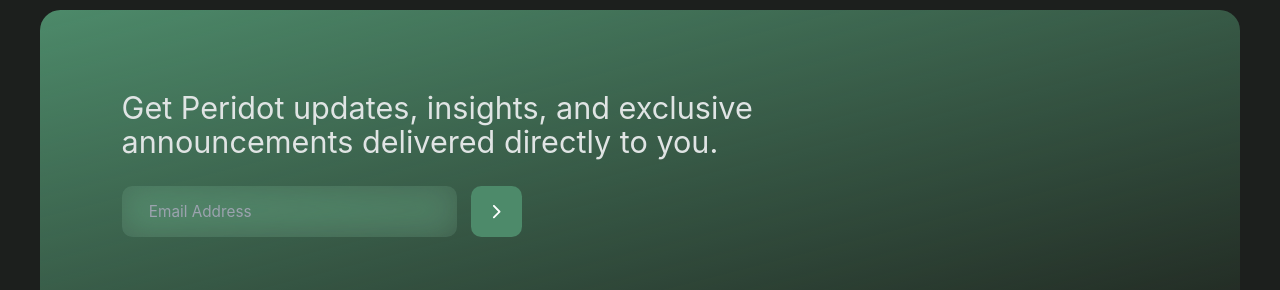
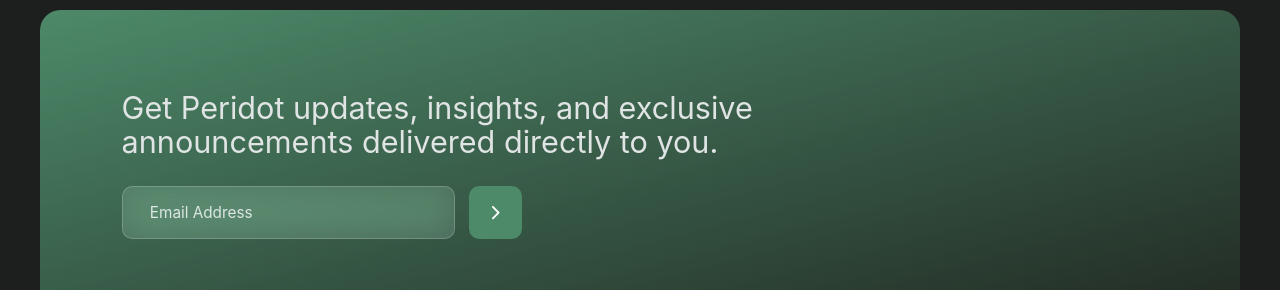
Before and after one commit to peridotvault/peridot-onchain, a React (Vite) app in the folder src/peridot_onchain_frontend/: page / in a window 1280 px wide. Shown: the part 6392-6682 px from the top of the page. Built offline with nearby package versions, Linux system fonts and the light colour scheme.

Commit message:
update GetUpdate, Navbar Hover and Image AI Section Personalized

```diff
--- a/src/peridot_onchain_frontend/src/components/organisms/GetUpdate.jsx
+++ b/src/peridot_onchain_frontend/src/components/organisms/GetUpdate.jsx
@@ -11,7 +11,7 @@
                     <div className="flex h-full flex-col justify-center max-w-[700px] py-24 max-md:py-12 max-lg:w-full max-lg:justify-start gap-8 max-md:gap-6">
                         <h2 className='text-4xl max-md:text-2xl'>Get Peridot updates, insights, and exclusive announcements delivered directly to you.</h2>
                         <div className="flex gap-4 w-full max-w-[400px] ">
-                            <input type="email" name="" id="" className='py-4 px-8 max-md:px-6 max-md:text-base rounded-xl w-full bg-white/5 backdrop-blur-lg border-white/10' placeholder='Email Address' required />
+                            <input type="email" name="" id="" className='py-4 px-8 max-md:px-6 max-md:text-base rounded-xl w-full bg-white/10 backdrop-blur-lg border border-white/20 placeholder:text-white/80 outline-none focus:scale-105 duration-300' placeholder='Email Address' required />
                             <button className='aspect-square bg-accent_secondary h-full rounded-xl text-white'>
                                 <FontAwesomeIcon icon={faChevronRight} />
                             </button>
--- a/src/peridot_onchain_frontend/src/layouts/Navbar.jsx
+++ b/src/peridot_onchain_frontend/src/layouts/Navbar.jsx
@@ -58,7 +58,7 @@
                     {/* Desktop actions */}
                     <nav className="gap-8 items-center flex text-lg">
                         {menuItems.map((item, index) => (
-                            <Link to={item.link} aria-label={item.label} target={item.target}>{item.label}</Link>
+                            <Link to={item.link} aria-label={item.label} className='hover:font-bold duration-300 hover:text-accent_primary' target={item.target}>{item.label}</Link>
                         ))}
                     </nav>
 
--- a/src/peridot_onchain_frontend/src/pages/ai/AiSectionPersonalized.jsx
+++ b/src/peridot_onchain_frontend/src/pages/ai/AiSectionPersonalized.jsx
@@ -20,7 +20,7 @@
 
                 <div className="w-full grid grid-cols-5 max-lg:grid-cols-2 gap-8">
                     <div className="col-span-3 max-lg:col-span-2 relative max-lg:aspect-video overflow-hidden rounded-2xl">
-                        <img src="./assets/views/ai/gaming.gif" alt="" className='w-full h-full absolute top-0 left-0 object-cover' draggable={false} />
+                        <img src="./assets/views/ai/gaming.webp" alt="" className='w-full h-full absolute top-0 left-0 object-cover' draggable={false} />
                         <h3 className='absolute bottom-0 left-0 p-12 max-md:p-8 text-3xl max-md:text-2xl'>Enjoy personalized suggestions across both traditional and blockchain-based games</h3>
                     </div>
                     {/* content feature  */}
```
Also changed, not shown: src/peridot_onchain_frontend/public/assets/views/ai/gaming.webp (added), 1 other file (tests, documents, lock files or other folders).
